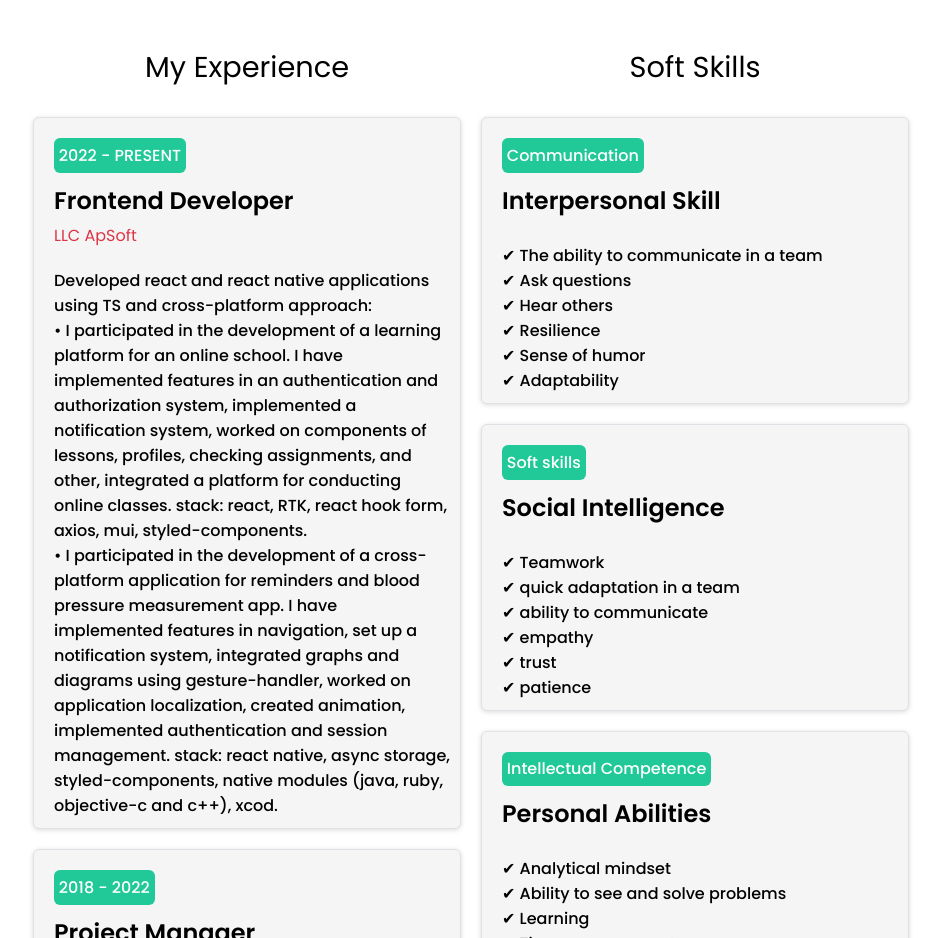
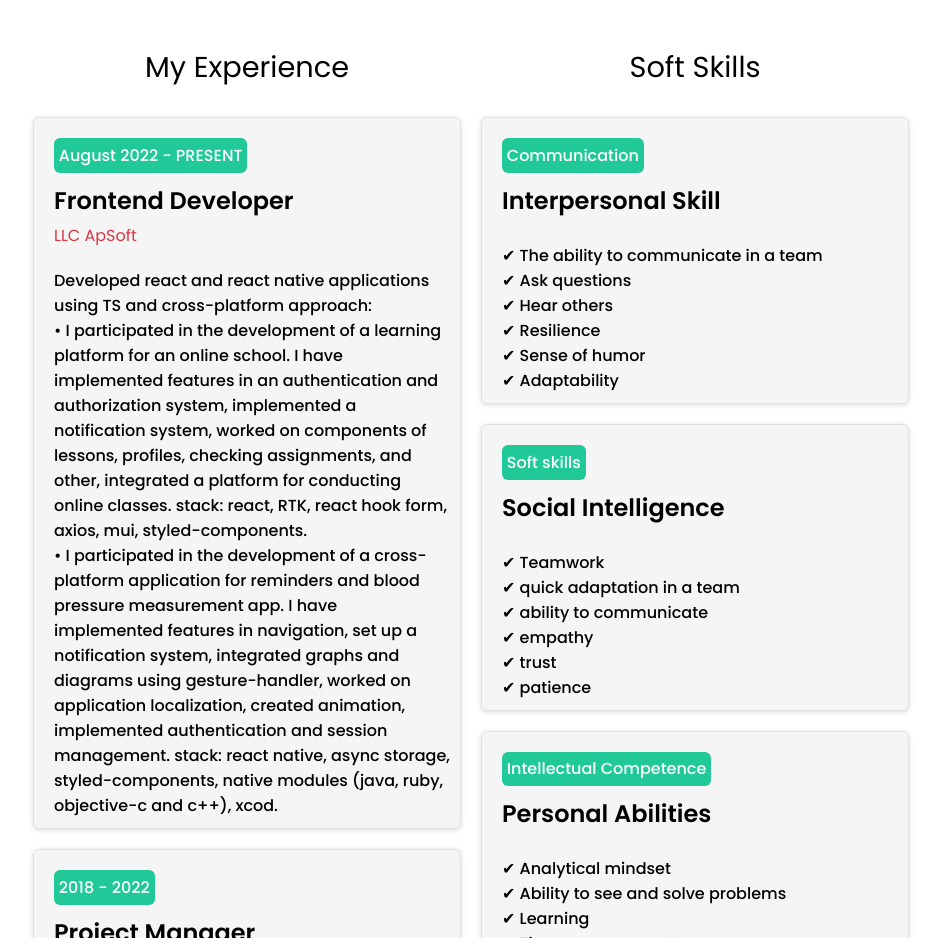
Before and after one commit to TommySheully/portfolio, a React (Create React App) app: page / in a window 1280 px wide. Shown: the part 3300-4238 px from the top of the page, without its empty margins (169-1110 px from the left). Built offline with nearby package versions, Linux system fonts and the light colour scheme.

Commit message:
fix: (add cv)

```diff
--- a/src/common/Components/ResumeBlock/ResumeBlock.tsx
+++ b/src/common/Components/ResumeBlock/ResumeBlock.tsx
@@ -6,7 +6,7 @@ import { v1 } from 'uuid'
 export const ResumeBlock = () => {
   const myResume = [
     {
-      date: '2022 - PRESENT',
+      date: 'August 2022 - PRESENT',
       titleH2: 'Frontend Developer',
       place: 'LLC ApSoft',
       text:
```
Also changed, not shown: 1 other file (tests, documents, lock files or other folders).
